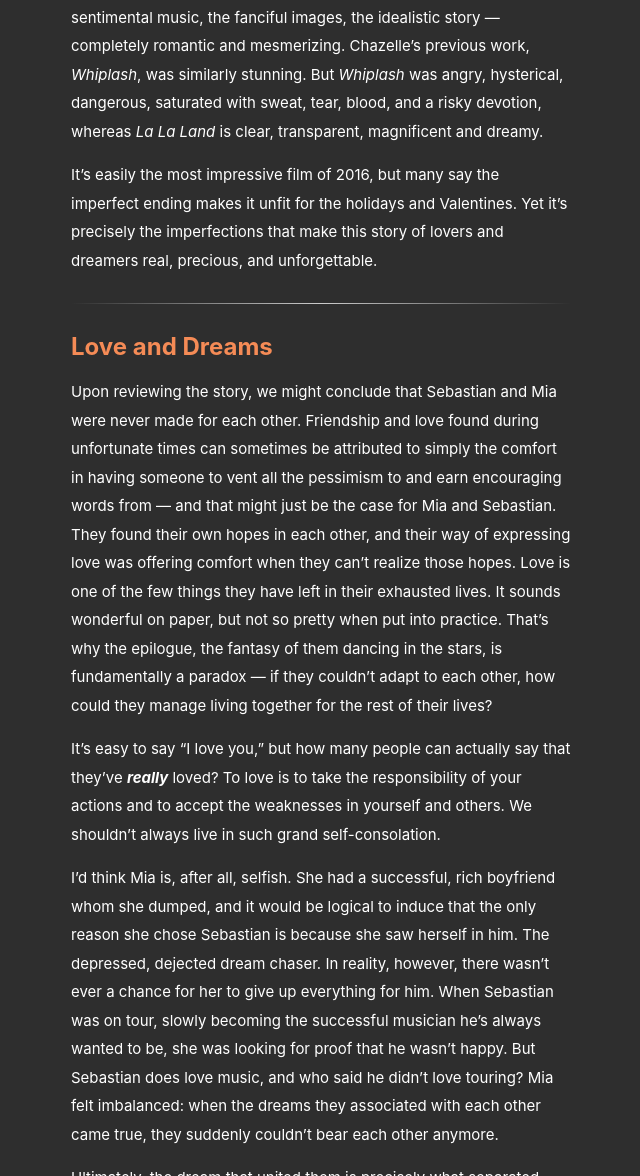
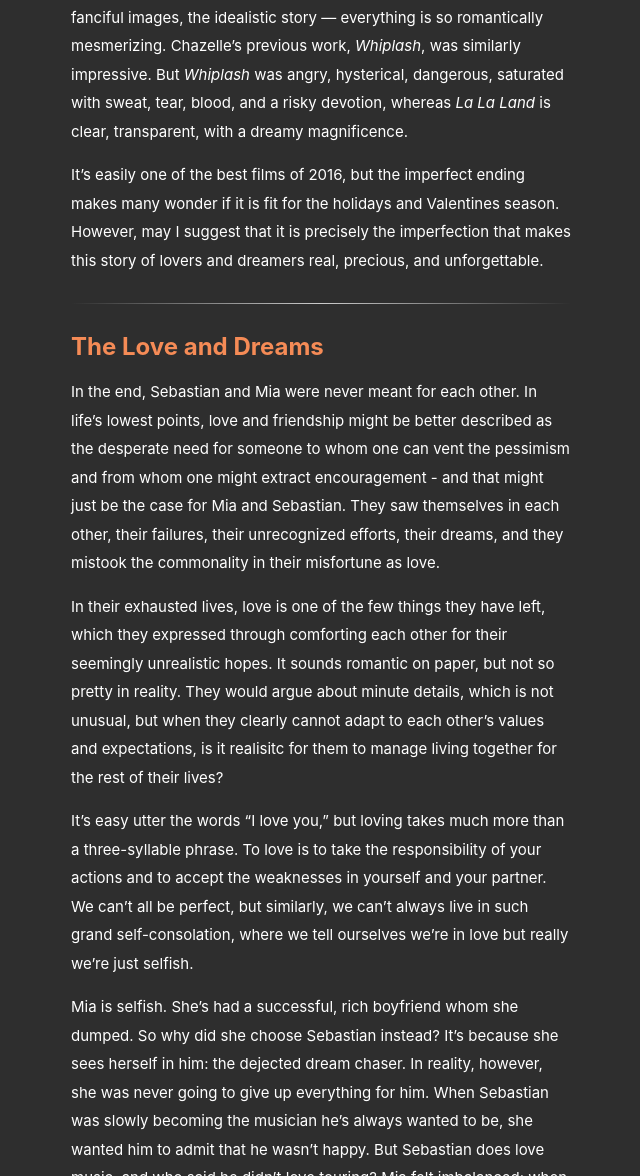
Before and after one commit to law-wang/blog-1.1, a Jekyll site: the page built from _posts/2018-11-15-la-la-land.md, in a window 1280 px wide and 1400 px high, scrolled down 657 px. Shown: the part 224-1400 px from the top of the window, without its empty margins (319-959 px from the left). Built offline with Jekyll 4.4.1, drawn with Linux system fonts in a browser that asks for light colours; some of the changed text lies outside the part shown.

Commit message:
Update 2018-11-15-la-la-land.md

```diff
--- a/_posts/2018-11-15-la-la-land.md
+++ b/_posts/2018-11-15-la-la-land.md
@@ -8,42 +8,44 @@
 
 ![Cover](https://static1.squarespace.com/static/5b39c0cb7c93273d7754f5cd/t/5bf5acdd40ec9aae58b7114b/1542827266094/636232031131489384-LLL-D37-06158.jpg?format=1500w)
 
-_La La Land_ is charming like nothing else: everything from the sentimental music, the fanciful images, the idealistic story — completely romantic and mesmerizing. Chazelle’s previous work, _Whiplash_, was similarly stunning. But _Whiplash_ was angry, hysterical, dangerous, saturated with sweat, tear, blood, and a risky devotion, whereas _La La Land_ is clear, transparent, magnificent and dreamy.
+_La La Land_ is charming like nothing else: the sentimental music, the fanciful images, the idealistic story — everything is so romantically mesmerizing. Chazelle’s previous work, _Whiplash_, was similarly impressive. But _Whiplash_ was angry, hysterical, dangerous, saturated with sweat, tear, blood, and a risky devotion, whereas _La La Land_ is clear, transparent, with a dreamy magnificence.
 
-It’s easily the most impressive film of 2016, but many say the imperfect ending makes it unfit for the holidays and Valentines. Yet it’s precisely the imperfections that make this story of lovers and dreamers real, precious, and unforgettable.
+It’s easily one of the best films of 2016, but the imperfect ending makes many wonder if it is fit for the holidays and Valentines season. However, may I suggest that it is precisely the imperfection that makes this story of lovers and dreamers real, precious, and unforgettable.
 
 <div class="divider"></div>
 
-## Love and Dreams
+## The Love and Dreams
 
-Upon reviewing the story, we might conclude that Sebastian and Mia were never made for each other. Friendship and love found during unfortunate times can sometimes be attributed to simply the comfort in having someone to vent all the pessimism to and earn encouraging words from — and that might just be the case for Mia and Sebastian. They found their own hopes in each other, and their way of expressing love was offering comfort when they can’t realize those hopes. Love is one of the few things they have left in their exhausted lives. It sounds wonderful on paper, but not so pretty when put into practice. That’s why the epilogue, the fantasy of them dancing in the stars, is fundamentally a paradox — if they couldn’t adapt to each other, how could they manage living together for the rest of their lives?
+In the end, Sebastian and Mia were never meant for each other. In life's lowest points, love and friendship might be better described as the desperate need for someone to whom one can vent the pessimism and from whom one might extract encouragement - and that might just be the case for Mia and Sebastian. They saw themselves in each other, their failures, their unrecognized efforts, their dreams, and they mistook the commonality in their misfortune as love.
 
-It’s easy to say “I love you,” but how many people can actually say that they’ve **_really_** loved? To love is to take the responsibility of your actions and to accept the weaknesses in yourself and others. We shouldn’t always live in such grand self-consolation.
+In their exhausted lives, love is one of the few things they have left, which they expressed through comforting each other for their seemingly unrealistic hopes. It sounds romantic on paper, but not so pretty in reality. They would argue about minute details, which is not unusual, but when they clearly cannot adapt to each other's values and expectations, is it realisitc for them to manage living together for the rest of their lives?
 
-I’d think Mia is, after all, selfish. She had a successful, rich boyfriend whom she dumped, and it would be logical to induce that the only reason she chose Sebastian is because she saw herself in him. The depressed, dejected dream chaser. In reality, however, there wasn’t ever a chance for her to give up everything for him. When Sebastian was on tour, slowly becoming the successful musician he’s always wanted to be, she was looking for proof that he wasn’t happy. But Sebastian does love music, and who said he didn't love touring? Mia felt imbalanced: when the dreams they associated with each other came true, they suddenly couldn’t bear each other anymore.
+It’s easy utter the words “I love you,” but loving takes much more than a three-syllable phrase. To love is to take the responsibility of your actions and to accept the weaknesses in yourself and your partner. We can't all be perfect, but similarly, we can't always live in such grand self-consolation, where we tell ourselves we're in love but really we're just selfish.
 
-Ultimately, the dream that united them is precisely what separated them. Sebastian thought he found the love of his life, but really, it’s just that in a particular place, at a particular time, he met someone who needed someone. In the end, perhaps they both loved their dreams more than they loved love.
+Mia is selfish. She's had a successful, rich boyfriend whom she dumped. So why did she choose Sebastian instead? It's because she sees herself in him: the dejected dream chaser. In reality, however, she was never going to give up everything for him. When Sebastian was slowly becoming the musician he’s always wanted to be, she wanted him to admit that he wasn’t happy. But Sebastian does love music, and who said he didn't love touring? Mia felt imbalanced: when the dreams they associated with each other came true, they suddenly couldn’t bear each other anymore.
+
+Ultimately, the dream that unites them is precisely what separates them. Sebastian thought he found the love of his life, but it’s nothing more than in a particular place, at a particular time, he met someone who needed someone. In the end, they both loved their dreams more than they loved love.
 
 ![Section](https://static1.squarespace.com/static/5b39c0cb7c93273d7754f5cd/t/5bf5ad7a0ebbe86aa0f978ea/1542827397649/la-la-land_f64e_2880x1800.jpg?format=1500w)
 
 <div class="divider"></div>
 
-## Dream and Stars
+## The Dream of Stars
 
-Or perhaps, neither of them needed a happily ever after. LA has boundless deserts, but at the end of those deserts, there’s the splendor of the city and the equally boundless sea. The blue ocean embraces the blue sky, just like idealists embracing the ephemeral joy, even if thunderclouds might descend the very next second.
+Or maybe, neither of them needed a happily-ever-after. LA has boundless deserts, but at the end of those deserts, there’s the splendor of the city and the equally boundless sea. When the blue ocean embraces the blue sky, it's just like idealists embracing the ephemeral joy, even if thunderclouds might descend the very next second.
 
-Countless dreamers, like Mia, come to Hollywood in search of their aspirations. Countless dreams are shattered here. Yet for as long as there's people young and old, searching, looking,  the stars will never dim, and everything will always be ever so glorious. This city of star is the lovely night under the purplish nightfall, the pier shrouded by the brilliant dawn, the dinner club with a piano lit by the dim lamp light. It’s where music never stops. It’s a dreamland where all the colors are bright, pure, where even the air seems intoxicated with sweetness.
+Countless dreamers, like Mia, come to Hollywood in search of their aspirations. Countless dreams are shattered here. Yet for as long as there's people young and old, searching, looking, the stars will never dim, and everything will always be ever so glorious. This city of star is the lovely night under the purplish nightfall, the pier shrouded by the brilliant dawn, the dinner club with a piano lit by the dim lamp light. It’s where music never stops. It’s a dreamland where all the colors are bright, pure, where even the air seems intoxicated with sweetness.
 
-Does such a charming world exist? We all know the answer to that. The road to dreams is difficult, with steep and rocky inclines, with thorns and spikes and prickles. The city of star doesn’t shine for anyone in particular. The people who realize their dreams are few, yet who can say, with confidence and assurance, that those who try are fools?
+Does such a charming world exist? We all know the answer to that. The road to dreams is difficult, with steep and rocky inclines, with thorns and spikes and prickles. The city of star doesn’t shine for anyone in particular. The people who realize their dreams are few, yet who can say, with confidence, that those who try are fools?
 
 <div class="divider"></div>
 
-## The Road to Dreams
+## The High Road
 
-Dreams are constant variables of all our lives. It’s just that some have changed, some have given up, but some have kept them all along. At the end of the film, the two met in the jazz club, both clutching their dreams. When their eyes met, both watery, were they not smiling?
+Dreams are the constant variables in everyone's life. Some change, some are given up, but some have been kept all along. At the end of the film, the two met in the jazz club, both clutching their dreams. When their eyes met, both watery, were they not smiling?
 
-La La Land can’t simply be classified as a tragic story. After all, Sebastian and Mia held on to their precious aspirations. Both becoming what they wanted to be. Both conquering the unthinkable future of the once discouraged dreamers. Both living exactly as they imagined 5 years ago: the girl now a renowned star, the guy now owning a jazz club — not many can afford such luxury.
+_La La Land_ is also nowhere near a tragedy. After all, Sebastian and Mia held on to their aspirations. Both became what they wanted to be. Both conquered the unthinkable future of the once discouraged dreamers. Both lived exactly as they imagined 5 years ago: the girl now a renowned star, the guy now owning a jazz club — not many can afford such luxury.
 
-As for the love, it forged both of their existences. Intentionally or not, they have affected each other's decision at an important junction in life. The two came together on the way to their dreams, and one pushed the other to success. Both of their dreams came true at the cost of losing each other.
+As for the love, it forged both of their lives. Intentionally or not, they have affected each other's decision at an important junction. The two came together on the way to their dreams, and one pushed the other to success. Both of their dreams came true at the cost of losing each other.
 
-We all have to give up something for our dreams. But in the end, they both found that someone in the crowd, whom they’ve waited for, whom they needed to know. After they’ve lifted each other off the ground, they went on to continue their lives. They might not have been ready to wholeheartedly love each other, but they did wholeheartedly need each other, help each other, and succeed for each other. And as such, despite the regrets and what-ifs, who can say that a not-happily ever after is not splendid and wonderful as well?
+In the end, they both found that someone in the crowd, whom they’ve waited for, whom they needed to know. After they’ve lifted each other off the ground, they went on to continue their lives. They might not have been ready to wholeheartedly love each other, but they did wholeheartedly need each other, help each other, and succeed _for_ each other. And as such, despite the regrets and what-ifs, who can say that a not-happily ever after is not splendid as well?
```
